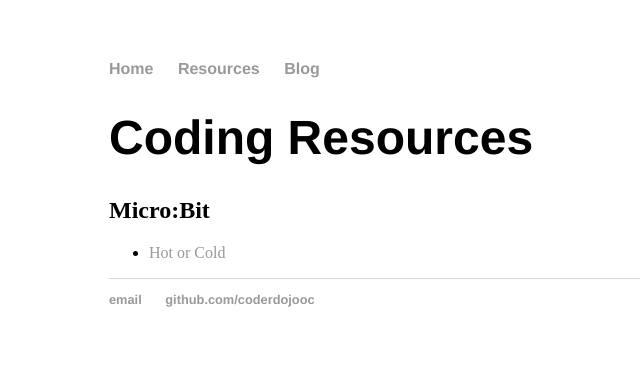
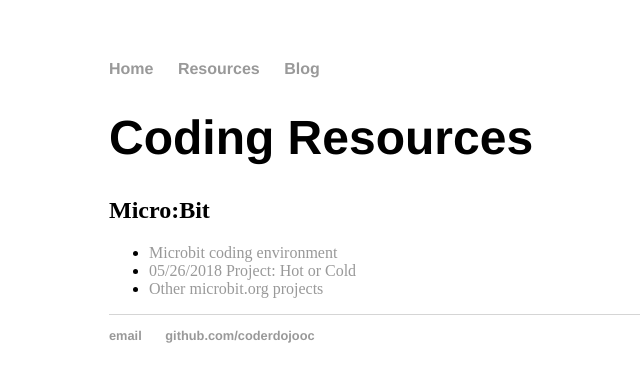
Before and after one commit to coderdojooc/coderdojooc.github.io, a Jekyll site: the page built from resources/index.html, in a window 1280 px wide. Shown: the top 382 px of the page, without its empty margins (83-723 px from the left). Built offline with Jekyll 4.4.1, drawn with Linux system fonts in a browser that asks for light colours.

Commit message:
Added more microbit resources

```diff
--- a/resources/index.html
+++ b/resources/index.html
@@ -6,6 +6,8 @@ title: CoderDojo OC Coding Resources
   <h1>Coding Resources</h1>
   <h2>Micro:Bit</h2>
   <ul>
-    <li><a href="https://makecode.microbit.org/projects/hot-or-cold" target="_blank">Hot or Cold</a></li>
+    <li><a href="https://makecode.microbit.org" target="_blank">Microbit coding environment</a></li>
+    <li><a href="https://makecode.microbit.org/projects/hot-or-cold" target="_blank">05/26/2018 Project: Hot or Cold</a></li>
+    <li><a href="https://makecode.microbit.org/projects" target="_blank">Other microbit.org projects</a></li>
   </ul>
 </div><!-- /.blurb -->
```
